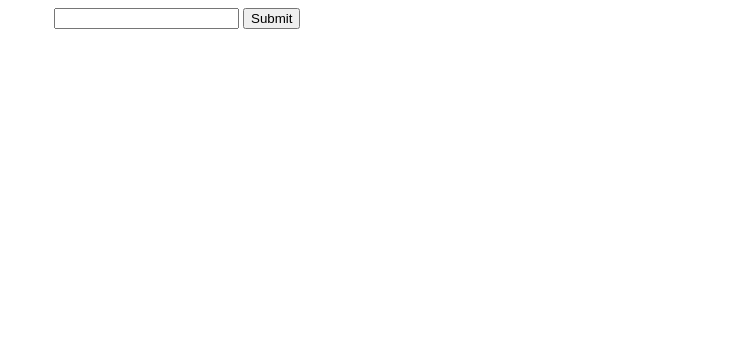
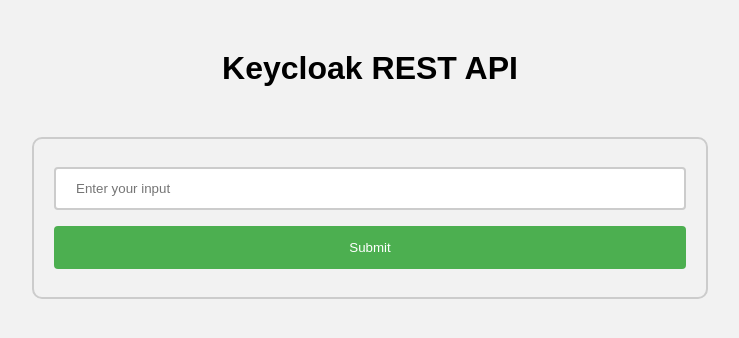
Before and after one commit to naturalett/getting-started, a Flask app: page / in a window 1280 px wide. Shown: the top 338 px of the page, without its empty margins (270-1009 px from the left). Run offline with Flask 2, Linux system fonts and the light colour scheme.

Commit message:
modifying keycloak

```diff
--- a/keycloak/web/app.py
+++ b/keycloak/web/app.py
@@ -1,4 +1,4 @@
-import requests, json
+import requests, json, re
 from flask import Flask, request, render_template
 
 DOMAIN="http://legit_keycloak_1:8080"
@@ -11,6 +11,8 @@
 @app.route('/submit', methods=['POST'])
 def get_post_data():
     user_input = request.form['input_data']
+    if validate_realm_name(user_input):
+        return render_template('result.html', result="Realm names should be dns compatible. i.e. www.example.com")
     url = f"{DOMAIN}/auth/admin/realms"
     YOUR_AUTH_TOKEN=token()
     headers = {
@@ -44,5 +46,13 @@
     print(access_token)
     return access_token
 
+def validate_realm_name(realm_name):
+    pattern = re.compile(r'^(?!-)[a-zA-Z0-9-]{1,63}(?<!-)$')
+    match = pattern.match(realm_name)
+    if match:
+        return True
+    else:
+        return False
+
 if __name__ == '__main__':
     app.run(host='0.0.0.0')
--- a/keycloak/web/templates/form.html
+++ b/keycloak/web/templates/form.html
@@ -3,15 +3,49 @@
 <head>
   <title>Form Example</title>
   <style>
+    /* Add some CSS styles to improve the look of the page */
+    body {
+        background-color: #f2f2f2;
+        font-family: Arial, sans-serif;
+    }
+    h1 {
+        text-align: center;
+        margin-top: 50px;
+    }
     .form-center {
         width: 50%;
-        margin: 0 auto;
+        margin: 50px auto;
+        border: 2px solid #ccc;
+        padding: 20px;
+        border-radius: 10px;
+    }
+    input[type="text"] {
+        width: 100%;
+        padding: 12px 20px;
+        margin: 8px 0;
+        box-sizing: border-box;
+        border: 2px solid #ccc;
+        border-radius: 4px;
+    }
+    input[type="submit"] {
+        width: 100%;
+        background-color: #4CAF50;
+        color: white;
+        padding: 14px 20px;
+        margin: 8px 0;
+        border: none;
+        border-radius: 4px;
+        cursor: pointer;
+    }
+    input[type="submit"]:hover {
+        background-color: #3e8e41;
     }
   </style>
 </head>
 <body>
+    <h1>Keycloak REST API</h1>
   <form method="POST" action="/submit" class="form-center">
-    <input type="text" name="input_data">
+    <input type="text" name="input_data" placeholder="Enter your input">
     <input type="submit" value="Submit">
   </form>
 </body>
```
Also changed, not shown: keycloak/web/templates/result.html (+27 -0 lines).
